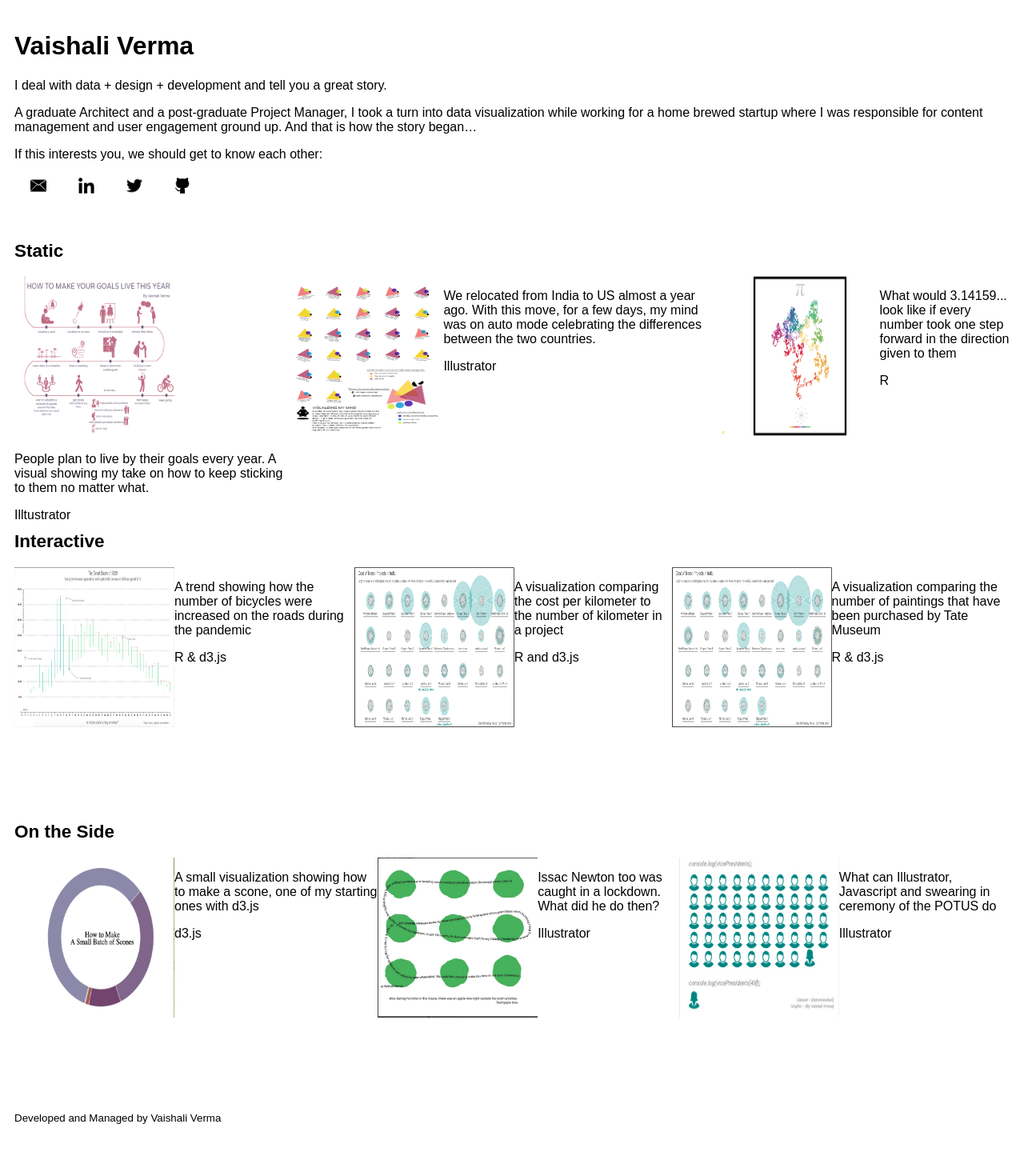
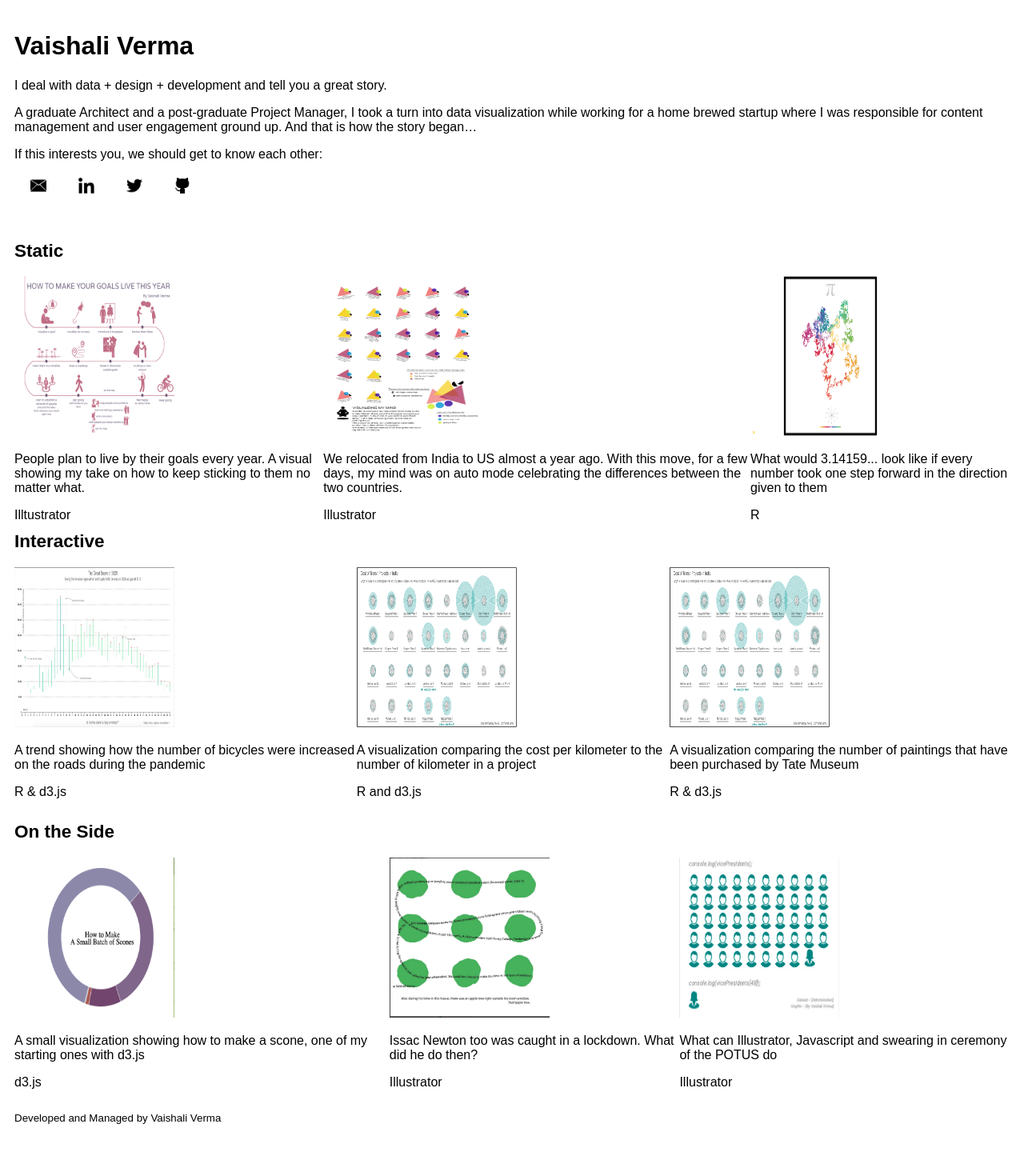
Before and after one commit to vaishalivr/vaishalivr.github.io, a Jekyll site: the page built from index.md, in a window 1280 px wide. Shown: the whole page at 80% size. Built offline with Jekyll 4.4.1, drawn with Linux system fonts in a browser that asks for light colours; our own code applies the rules of GitHub Pages for plain Markdown files; a script that is not in the unit is left out.

Commit message:
Update default.html

```diff
--- a/_layouts/default.html
+++ b/_layouts/default.html
@@ -42,7 +42,7 @@
 		</div>
 	</article>
 
-	<article class="samples">
+	<article>
 		<a href="make an html page and link here" target="_blank">
 			<img class="article-img" src="img/Visualizing My Mind 8.21.53 PM.png" alt="Visualizing My Mind">
 		</a>
@@ -52,7 +52,7 @@
 		</div>
       	</article>
 
-	<article class="samples">
+	<article>
 		<a href = "make an html page and link here" target="_blank">
 		<img class="article-img" src="img/Pi2020.png" alt="Pi Art 2020">
 		</a>
@@ -69,7 +69,7 @@
         </div>
 
 	<div class = 'samples'>
-	<article class="samples">
+	<article>
 		<a href = "make an html page and link here" target = "_blank">
 		<img class="article-img" src="img/bicycle boom.png">
 		</a>
@@ -79,7 +79,7 @@
 		</div>
 	</article>
 
-	<article class="samples">
+	<article>
 		<a href = "make an html page and link here" target = "_blank">
 		<img class="article-img" src="img/transit costs.png">
 		</a>
@@ -89,7 +89,7 @@
 		</div>
 	</article>
 
-	<article class="samples">
+	<article>
 		<a href = "make an html page and link here" target = "_blank">
 		<img class="article-img" src="img/transit costs.png">
 		</a>
@@ -107,7 +107,7 @@
         </div>
 
 	      <div class = 'samples'>
-		<article class="samples">
+		<article>
 			<a href = "make an html page and link here" target = "_blank">
 			<img class = "article-img" src = "img/How to make a scone.png">
 			</a>
@@ -117,7 +117,7 @@
 			</div>
 		</article>
 
-		<article class="samples">
+		<article>
 			<a href = "make an html page and link here" target = "_blank">
 			<img class = "article-img" src = "img/Newton.png">
 			</a>
@@ -127,7 +127,7 @@
 			<div>
 		</article>
 
-		<article class="samples">
+		<article>
 			<a href = "make an html page and link here" target = "_blank">
 			<img class = "article-img" src = "img/Madam VP.png">
 			</a>
```
